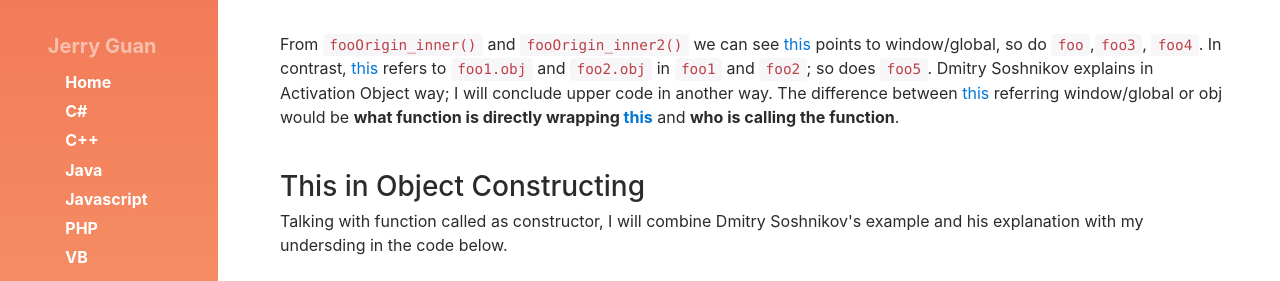
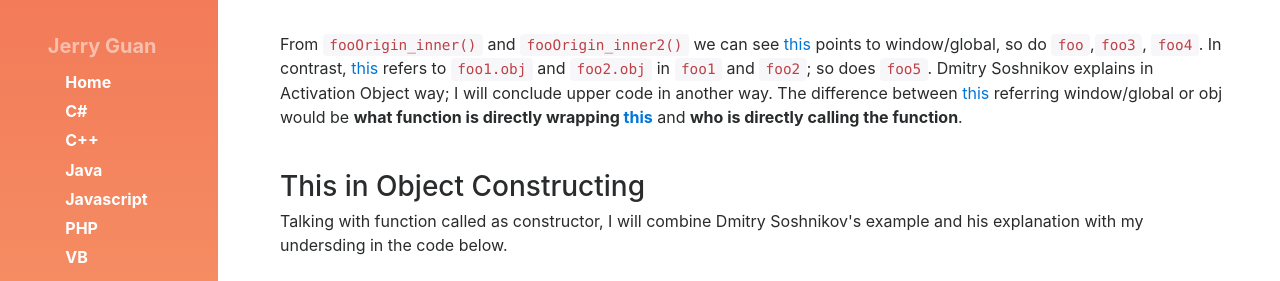
Before and after one commit to weg896/weg896.github.io, a Jekyll site: the page built from _posts/2017-03-13-Javascript-This.html, in a window 1280 px wide and 900 px high, scrolled down 6419 px. Shown: the part 153-434 px from the top of the window. Built offline with Jekyll 4.4.1, drawn with Linux system fonts in a browser that asks for light colours; nearby versions of some CDN libraries; Markdown is read by kramdown in place of the engine named in the settings; a style sheet for code colours, icons or effects is not loaded.

Commit message:
corret express of this keyword post

```diff
--- a/_posts/2017-03-13-Javascript-This.html
+++ b/_posts/2017-03-13-Javascript-This.html
@@ -318,7 +318,7 @@ category: javascript
         so does <code>foo5</code>.
         Dmitry Soshnikov explains in Activation Object way; I will conclude upper code in another way.
         The difference between <span class="text-primary">this</span> referring window/global or obj would be
-        <b>what function is directly wrapping <span class="text-primary">this</span></b> and <b> who is calling the function</b>.
+        <b>what function is directly wrapping <span class="text-primary">this</span></b> and <b> who is directly calling the function</b>.
 
     </article>
     <br/>
```
